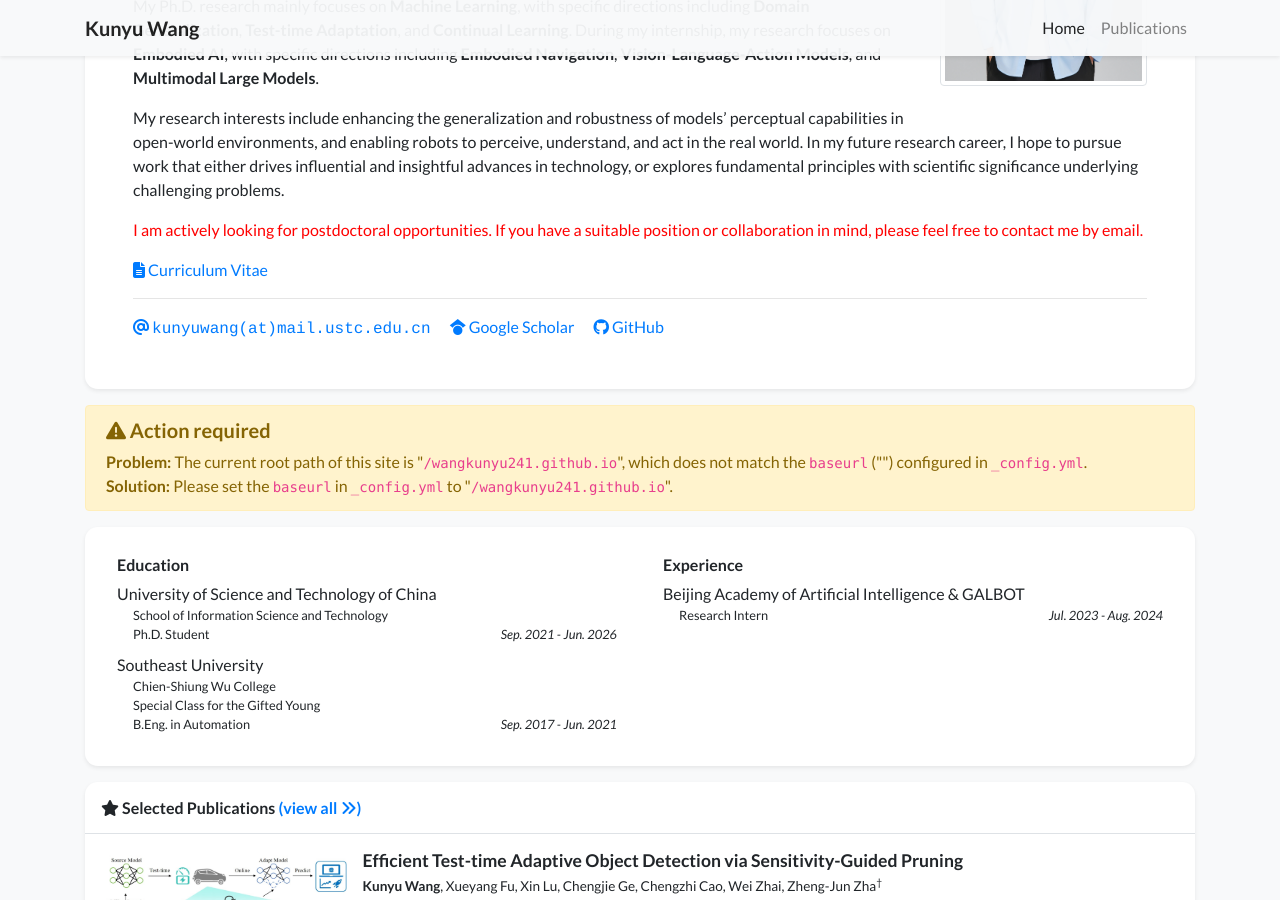
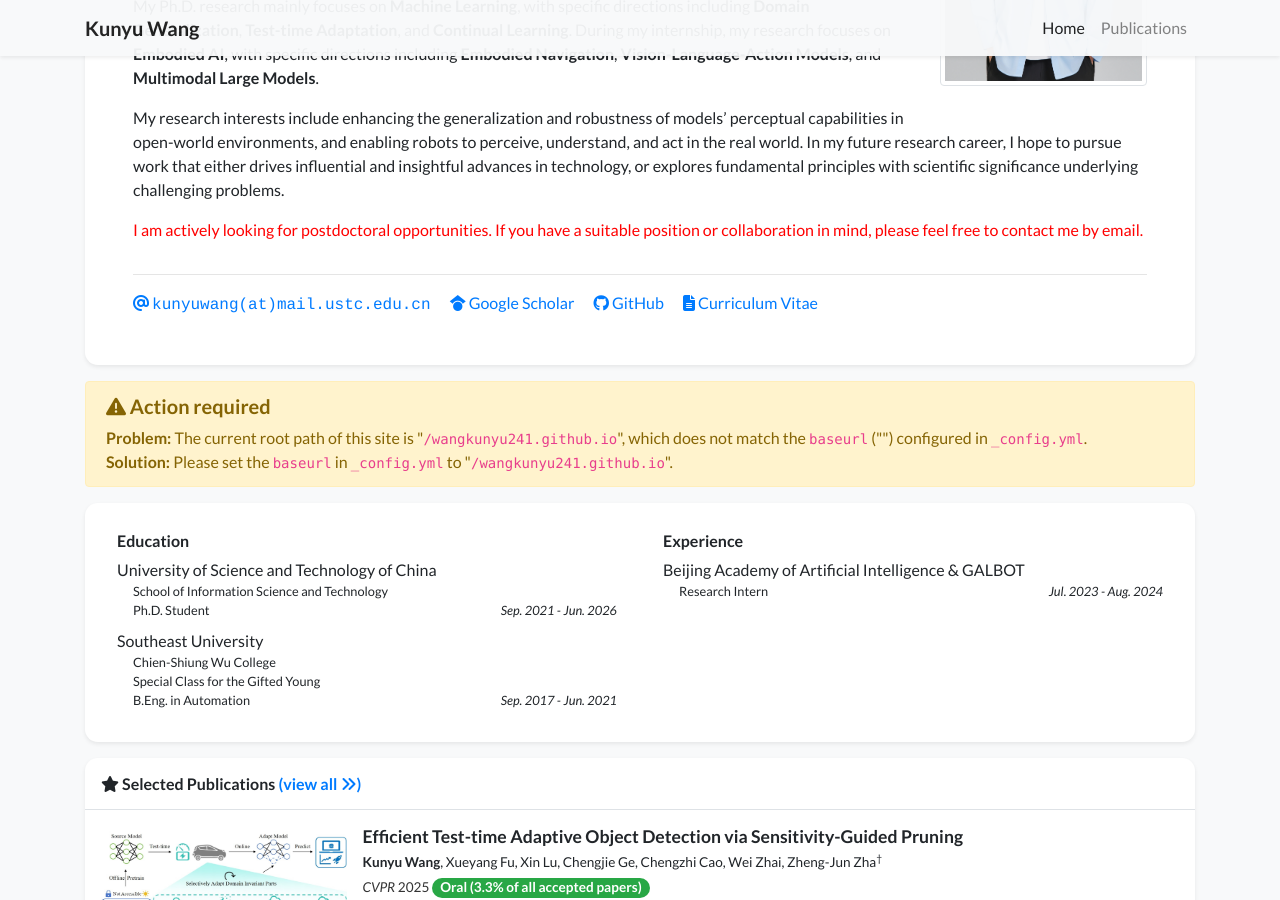
Before and after one commit to wangkunyu241/wangkunyu241.github.io, a Jekyll site: the page built from index.html, in a window 1280 px wide and 900 px high, scrolled down 342 px. Built offline with Jekyll 4.4.1, drawn with Linux system fonts in a browser that asks for light colours; nearby versions of some CDN libraries; a style sheet for code colours, icons or effects is not loaded.

Commit message:
Update profile_card.html

```diff
--- a/_includes/widgets/profile_card.html
+++ b/_includes/widgets/profile_card.html
@@ -33,9 +33,6 @@
                         <div class="text-profile-bio mt-3" {% if site.data.profile.short_bio_text_justify %}style="text-align: justify;"{% endif %}>
                             {{ site.data.profile.short_bio }}
                         </div>
-                        {% if site.data.profile.cv_link %}
-                            <a target="_blank" href="{{ site.data.profile.cv_link | relative_url }}"><i class="fas fa-file-alt"></i> Curriculum Vitae</a> <br/>
-                        {% endif %}
                     </div>
 
                 </div>
@@ -61,6 +58,10 @@
                         <a class="pr-3 no-break" target="_blank" href="https://github.com/{{ site.data.profile.github }}">
                             <i class="fab fa-github"></i> GitHub
                         </a>
+                        {% endif %}
+
+                        {% if site.data.profile.cv_link %}
+                            <a target="_blank" href="{{ site.data.profile.cv_link | relative_url }}"><i class="fas fa-file-alt"></i> Curriculum Vitae</a> <br/>
                         {% endif %}
 
                         {% if site.data.profile.wechat_qrcode %}
```
